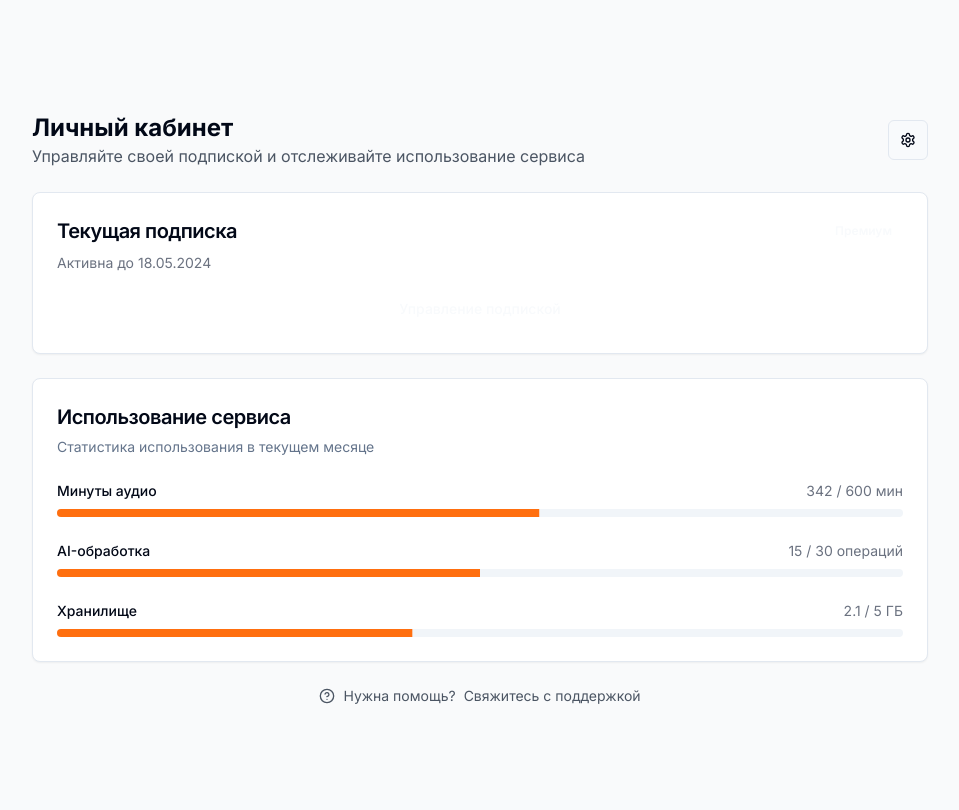
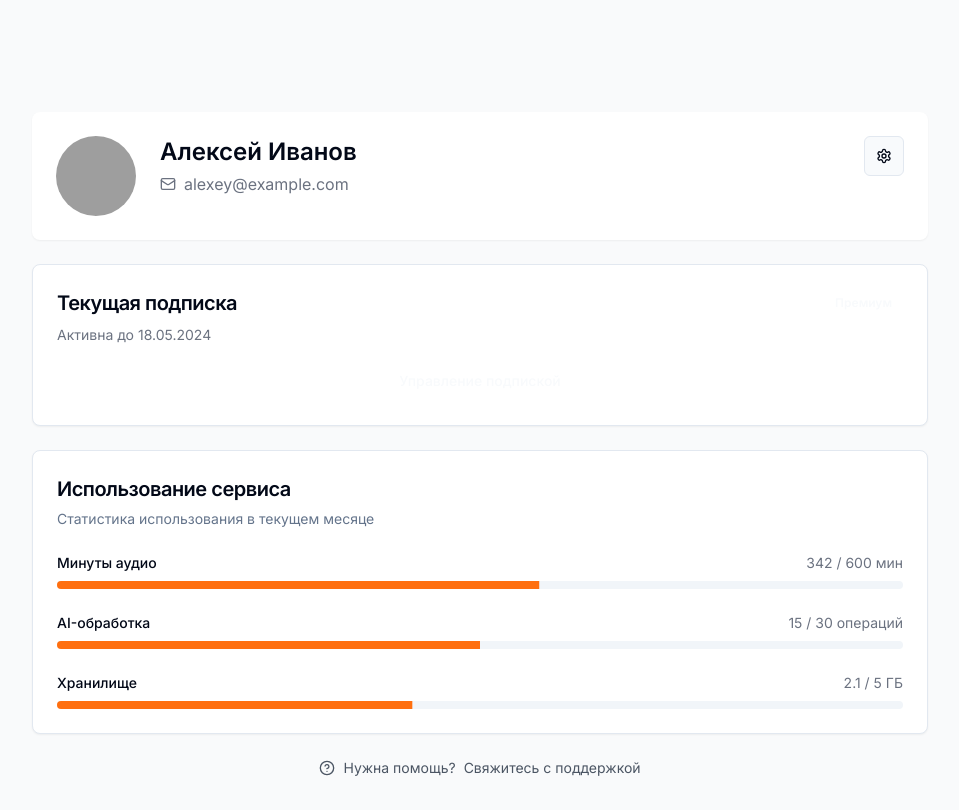
Before and after one commit to SaidMagomedow/just-audio-alchemy, a React (Vite) app: page /profile in a window 1280 px wide. Shown: the whole page, without its empty margins (160-1119 px from the left). Built offline with nearby package versions, Linux system fonts and the light colour scheme; grey boxes are pictures that could not be loaded.

Commit message:
feat: Add user avatar and info to profile
Adds user avatar, name, and email to the user profile page, populated with mock data.

```diff
--- a/src/pages/UserProfile.tsx
+++ b/src/pages/UserProfile.tsx
@@ -5,13 +5,15 @@ import { Progress } from "@/components/ui/progress";
 import { Badge } from "@/components/ui/badge";
 import { Button } from "@/components/ui/button";
 import { Sheet, SheetContent, SheetDescription, SheetHeader, SheetTitle, SheetTrigger } from "@/components/ui/sheet";
-import { Settings, HelpCircle } from 'lucide-react';
+import { Settings, HelpCircle, Mail } from 'lucide-react';
+import { Avatar, AvatarFallback, AvatarImage } from "@/components/ui/avatar";
 
 const UserProfile = () => {
   // Mock data - replace with real data when implementing backend
   const userData = {
     name: "Алексей Иванов",
     email: "alexey@example.com",
+    avatarUrl: "https://images.unsplash.com/photo-1535713875002-d1d0cf377fde?w=100&h=100&fit=crop",
     plan: "Премиум",
     subscriptionEnd: "2024-05-18",
     usage: {
@@ -34,11 +36,20 @@ const UserProfile = () => {
     <div className="min-h-screen bg-gray-50 pt-20">
       <div className="container py-8">
         <div className="max-w-4xl mx-auto space-y-6">
-          {/* Profile Header */}
-          <div className="flex justify-between items-center">
-            <div>
-              <h1 className="text-2xl font-bold">Личный кабинет</h1>
-              <p className="text-gray-600">Управляйте своей подпиской и отслеживайте использование сервиса</p>
+          {/* User Info Card */}
+          <Card className="border-0 shadow-sm">
+            <CardContent className="pt-6">
+              <div className="flex items-start gap-6">
+                <Avatar className="h-20 w-20">
+                  <AvatarImage src={userData.avatarUrl} alt={userData.name} />
+                  <AvatarFallback>{userData.name.split(' ').map(n => n[0]).join('')}</AvatarFallback>
+                </Avatar>
+                <div className="flex-1 space-y-1">
+                  <h2 className="text-2xl font-semibold">{userData.name}</h2>
+                  <div className="flex items-center gap-2 text-gray-500">
+                    <Mail size={16} />
+                    <span>{userData.email}</span>
+                  </div>
                 </div>
                 <Sheet>
                   <SheetTrigger asChild>
@@ -53,10 +64,11 @@ const UserProfile = () => {
                         Настройте свой профиль и предпочтения
                       </SheetDescription>
                     </SheetHeader>
-                {/* Add settings content here */}
                   </SheetContent>
                 </Sheet>
               </div>
+            </CardContent>
+          </Card>
 
           {/* Subscription Info */}
           <Card>
```
Lines whose indentation alone changed are shown as unchanged.
